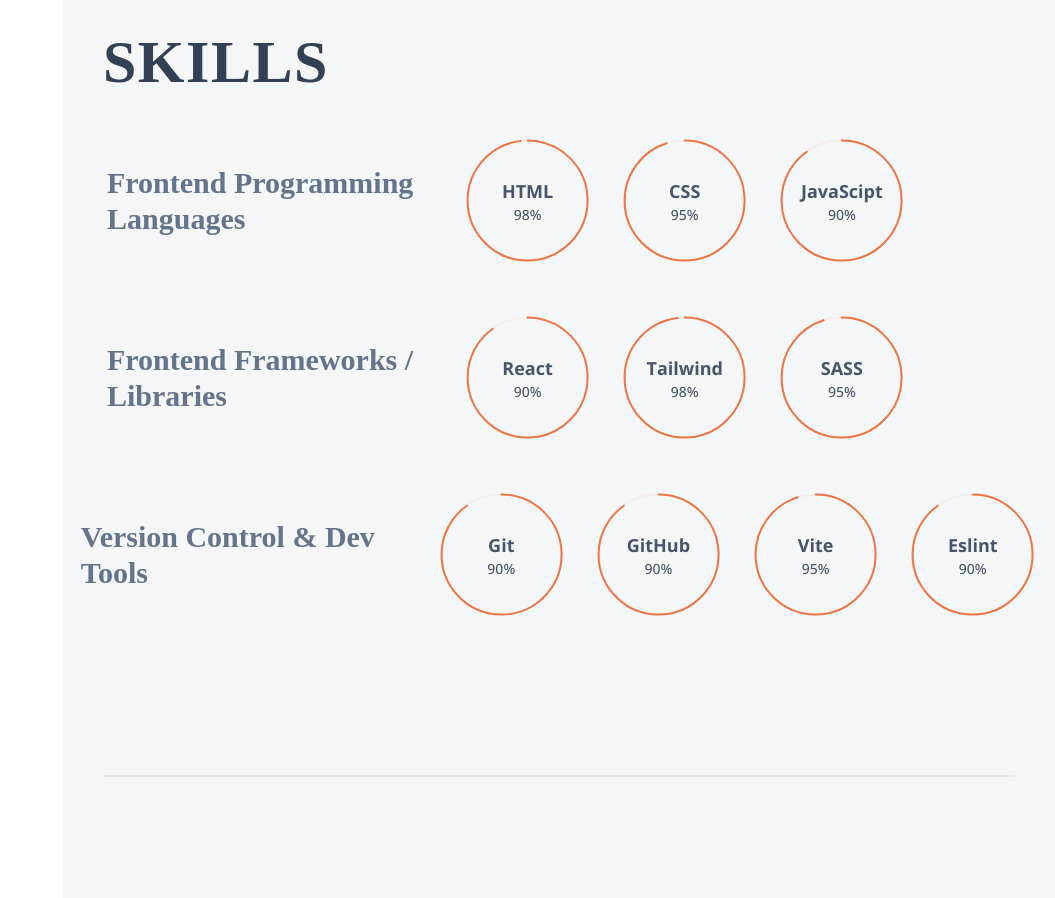
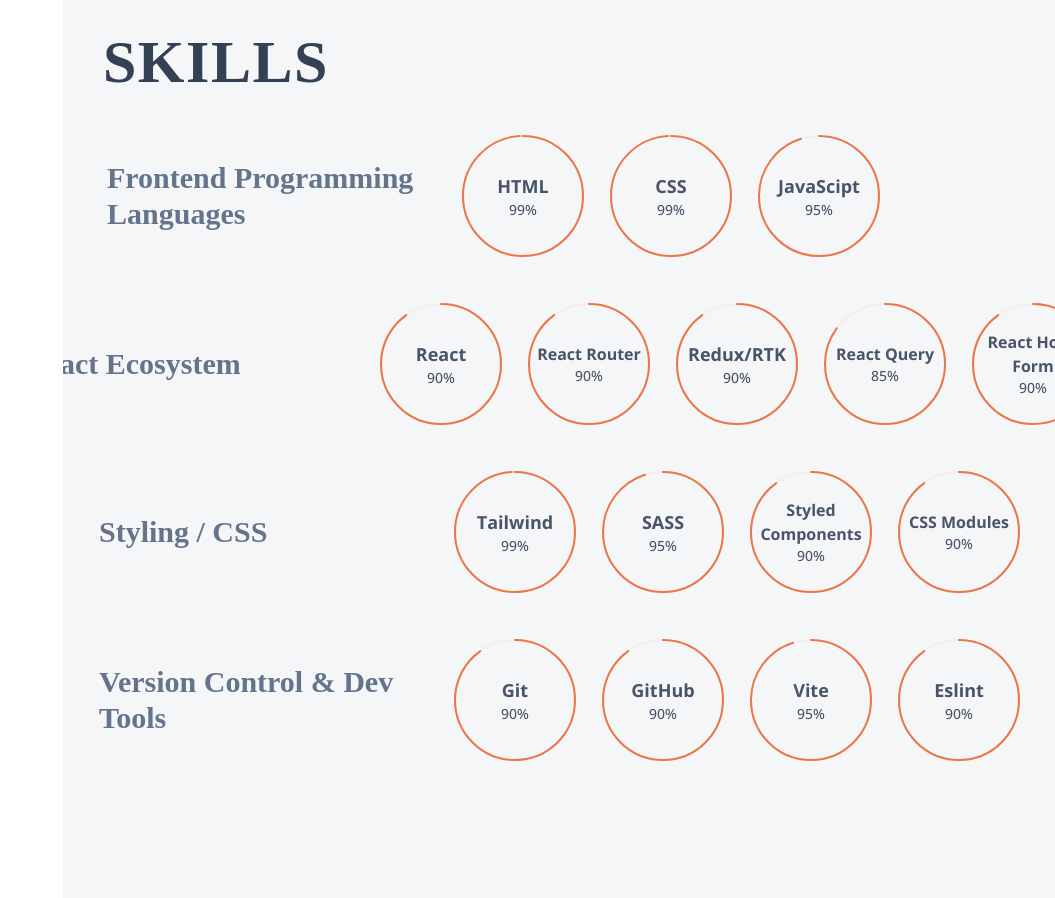
Before and after one commit to AbdelhamidYousef/Portfolio, a React (Vite) app: page / in a window 1280 px wide. Shown: the part 880-1778 px from the top of the page, without its empty margins (225-1280 px from the left). Built offline with nearby package versions, Linux system fonts and the light colour scheme; a web font is replaced by a local one.

Commit message:
Updated & modified skills section

```diff
--- a/src/htmlContent/about.jsx
+++ b/src/htmlContent/about.jsx
@@ -7,7 +7,6 @@
 import Git from "../ui/svgs/Git";
 import Github from "../ui/svgs/Github";
 import Vite from "../ui/svgs/Vite";
-import Eslint from "../ui/svgs/Eslint";
 
 export const aboutText = {
   fname: "Abdulhamid",
@@ -27,5 +26,4 @@
   { id: 7, title: "Git", component: <Git /> },
   { id: 8, title: "GitHub", component: <Github /> },
   { id: 9, title: "Vite", component: <Vite /> },
-  { id: 10, title: "Eslint", component: <Eslint /> },
 ];
--- a/src/htmlContent/skills.js
+++ b/src/htmlContent/skills.js
@@ -3,23 +3,23 @@
     {
       id: 1,
       name: "HTML",
-      percentage: 98,
+      percentage: 99,
       barColor: "#ff4b00",
     },
     {
       id: 2,
       name: "CSS",
-      percentage: 95,
+      percentage: 99,
       barColor: "#2196f3",
     },
     {
       id: 3,
       name: "JavaScipt",
-      percentage: 90,
+      percentage: 95,
       barColor: "#f5d400",
     },
   ],
-  "Frontend Frameworks / Libraries": [
+  "React Ecosystem": [
     {
       id: 1,
       name: "React",
@@ -28,17 +28,56 @@
     },
     {
       id: 2,
+      name: "React Router",
+      percentage: 90,
+      barColor: "#f44250",
+    },
+    {
+      id: 3,
+      name: "Redux/RTK",
+      percentage: 90,
+      barColor: "#764ABC",
+    },
+    {
+      id: 4,
+      name: "React Query",
+      percentage: 85,
+      barColor: "#FF4154",
+    },
+    {
+      id: 5,
+      name: "React Hook Form",
+      percentage: 90,
+      barColor: "#ec5990",
+    },
+  ],
+  "Styling / CSS": [
+    {
+      id: 1,
       name: "Tailwind",
-      percentage: 98,
+      percentage: 99,
       barColor: "#38bdf8",
     },
     {
-      id: 3,
+      id: 2,
       name: "SASS",
       percentage: 95,
       barColor: "#CF649A",
     },
+    {
+      id: 3,
+      name: "Styled Components",
+      percentage: 90,
+      barColor: "#ec5990",
+    },
+    {
+      id: 4,
+      name: "CSS Modules",
+      percentage: 90,
+      barColor: "#333",
+    },
   ],
+
   "Version Control & Dev Tools": [
     {
       id: 1,
--- a/src/ui/layouts/sidebar/Nav.jsx
+++ b/src/ui/layouts/sidebar/Nav.jsx
@@ -47,7 +47,7 @@
 };
 
 Nav.propTypes = {
-  activeSection: PropTypes.string.isRequired,
+  activeSection: PropTypes.string,
   toggleSidebar: PropTypes.func.isRequired,
 };
 
--- a/src/ui/layouts/skills/Skill.jsx
+++ b/src/ui/layouts/skills/Skill.jsx
@@ -31,8 +31,8 @@
     <div
       className="relative"
       style={{
-        width: `${circleRadius / 7}rem`,
-        height: `${circleRadius / 7}rem`,
+        width: `${circleRadius / 7.5}rem`,
+        height: `${circleRadius / 7.5}rem`,
       }}
     >
       <svg width="100%" height="100%">
@@ -62,8 +62,14 @@
       </svg>
 
       {/* Text */}
-      <div className="absolute inset-0 grid place-content-center text-center">
-        <span className="text-lg font-bold text-slate-600">{name}</span>
+      <div className="absolute left-1/2 top-1/2 -translate-x-1/2 -translate-y-1/2 w-11/12 h-11/12 grid place-content-center text-center">
+        <span
+          className={`${
+            name.split(" ").length > 1 ? "text-base" : "text-lg"
+          } font-bold whitespace-normal text-slate-600`}
+        >
+          {name}
+        </span>
         <span className="text-sm font-medium text-slate-600">{progress}%</span>
       </div>
     </div>
--- a/src/ui/layouts/skills/Skills.jsx
+++ b/src/ui/layouts/skills/Skills.jsx
@@ -7,14 +7,14 @@
   return (
     <>
       {/* Mobile & Tablet */}
-      <ul className="lg:hidden flex flex-wrap justify-center sm:justify-start gap-x-5">
+      <ul className="lg:hidden flex flex-wrap justify-center sm:justify-start gap-4">
         {skillsArray.map((key) =>
           skillsObject[key].map((skill) => (
             <li key={skill.id}>
               <Skill
                 name={skill.name}
                 percentage={skill.percentage}
-                circleRadius={54}
+                circleRadius={60}
               />
             </li>
           ))
@@ -38,7 +38,7 @@
                   <Skill
                     name={skill.name}
                     percentage={skill.percentage}
-                    circleRadius={matchMedia("min-width: 1280px") ? 60 : 52}
+                    circleRadius={60}
                   />
                 </li>
               ))}
```
